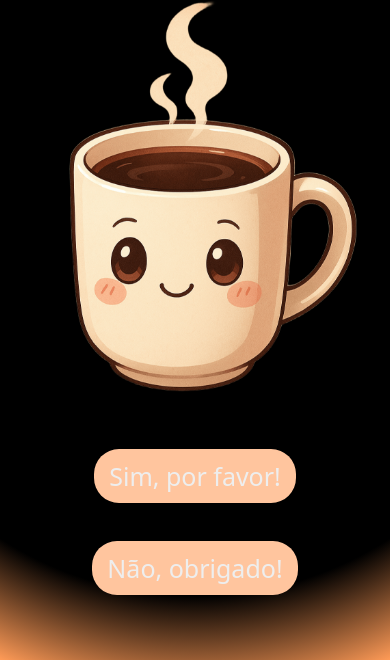
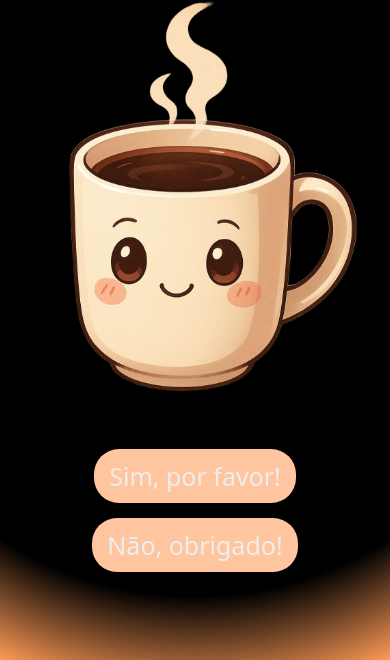
Before and after one commit to raquelfeitosaa/animacaocafe, a plain HTML site: page index.html in a window 390 px wide. Shown: the part 184-844 px from the top of the page. Drawn offline with Linux system fonts and the light colour scheme.

Commit message:
testando novamente o botão

```diff
--- a/responsivo.css
+++ b/responsivo.css
@@ -12,7 +12,7 @@
     .botao-cafe-nao {
         right: auto;
         top: 80%;
-        margin-top: 50px;
+        margin-top: 7%;
     }
 
     .imagem-cafe-sorrindo {
```
